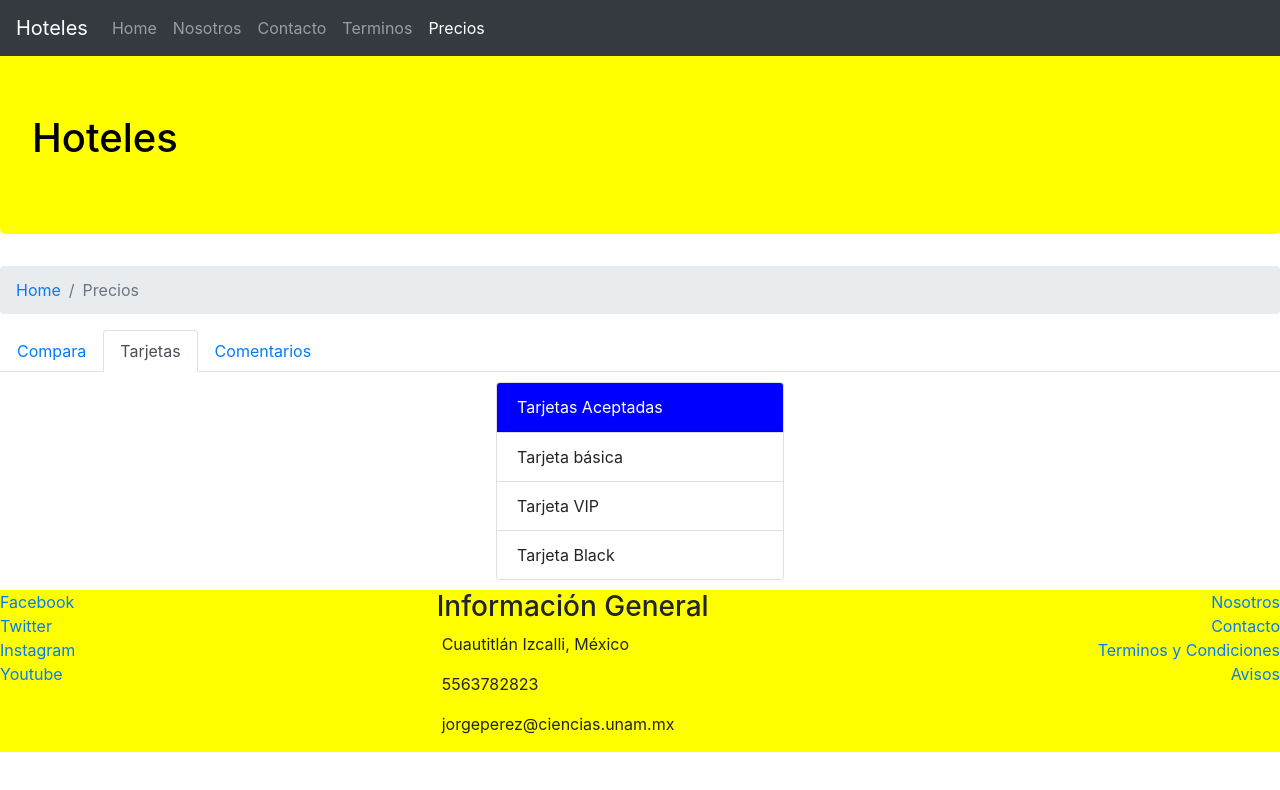
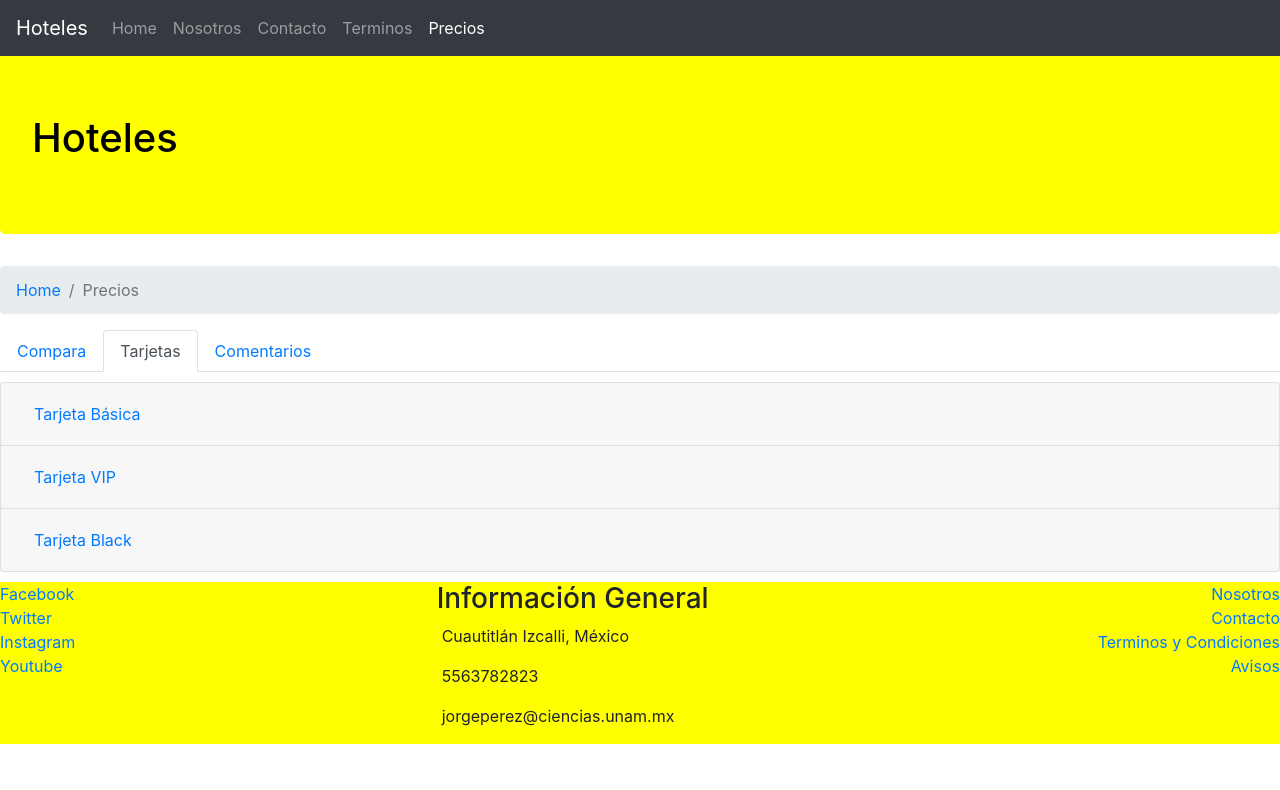
Before and after one commit to Ivanjp/Curso-Bootstrap, a website: page guia-hoteles/precios.html in a window 1280 px wide. Both pictures are taken after a click on the tab "Tarjetas". Drawn offline with nearby package versions, Linux system fonts and the light colour scheme; a web font is replaced by a local one.

Commit message:
Se agrego collapse y accordion

```diff
--- a/guia-hoteles/css/main.css
+++ b/guia-hoteles/css/main.css
@@ -28,3 +28,7 @@ footer{
 .tab-content{
     padding-top: 10px;
 }
+
+.img-fluid{
+    padding-bottom: 20px;
+}
--- a/guia-hoteles/precios.html
+++ b/guia-hoteles/precios.html
@@ -128,15 +128,47 @@
 					</table>
 				</div>
 			</div>
+
+
 			<div class="tab-pane fade" id="tarjetas" role="tabpanel" aria-labelledby="tarjetas-tab">
-				<div class="d-flex justify-content-center">
-					<div class="card" style="width: 18rem;">
-					<div class="card-header" style="background-color: blue; color: white;">Tarjetas Aceptadas</div>
-					<ul class="list-group list-group-flush">
-						<li class="list-group-item">Tarjeta básica</li>
-						<li class="list-group-item">Tarjeta VIP</li>
-						<li class="list-group-item">Tarjeta Black</li>
-					</ul>
+				<div class="accordion" id="accordionTarjetas">
+					<div class="card">
+						<div class="card-header" id="headingOne">
+							<h5 class="mb-0">
+								<button class="btn btn-link" type="button" data-toggle="collapse" data-target="#collapseBasica" aria-expanded="true"
+								aria-controls="collapseBasica">Tarjeta Básica</button>
+							</h5>
+						</div>
+
+						<div id="collapseBasica" class="collapse" aria-labelledby="headingOne" data-parent="#accordionTarjetas">
+							<div class="card-body">Puedes reservar en 3 cuotas sin interés</div>
+						</div>
+					</div>
+
+					<div class="card">
+						<div class="card-header" id="headingOne">
+							<h5 class="mb-0">
+								<button class="btn btn-link collapsed" type="button" data-toggle="collapse" data-target="#collapseVIP" aria-expanded="false"
+								aria-controls="collapseVIP">Tarjeta VIP</button>
+							</h5>
+						</div>
+
+						<div id="collapseVIP" class="collapse" aria-labelledby="headingOne" data-parent="#accordionTarjetas">
+							<div class="card-body">Puedes reservar en 6 cuotas sin interés. Recibiras un obsqeuio cuando llegues.</div>
+						</div>
+					</div>
+
+					<div class="card">
+						<div class="card-header" id="headingOne">
+							<h5 class="mb-0">
+								<button class="btn btn-link collapsed" type="button" data-toggle="collapse" data-target="#collapseBlack" aria-expanded="false"
+								aria-controls="collapseBlack">Tarjeta Black</button>
+							</h5>
+						</div>
+
+						<div id="collapseBlack" class="collapse" aria-labelledby="headingOne" data-parent="#accordionTarjetas">
+							<div class="card-body">Puedes reservar en 12 cuotas sin interés. Recibiras algunos beneficios especiales en todos los departamentos y además un obsequio.</div>
+						</div>
 					</div>
 				</div>
 			</div>
```
Also changed, not shown: guia-hoteles/index.html (+14 -2 lines).
